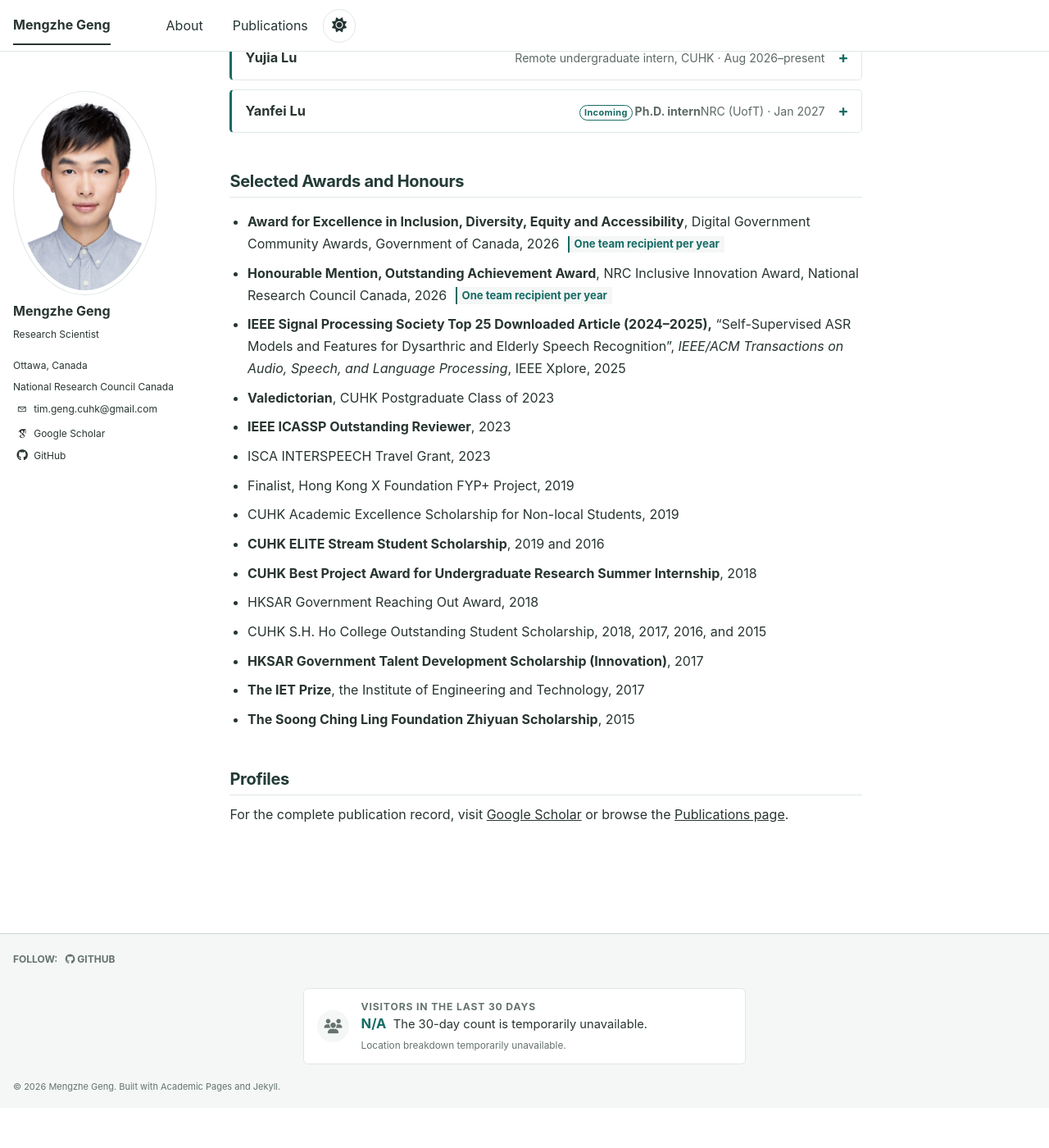
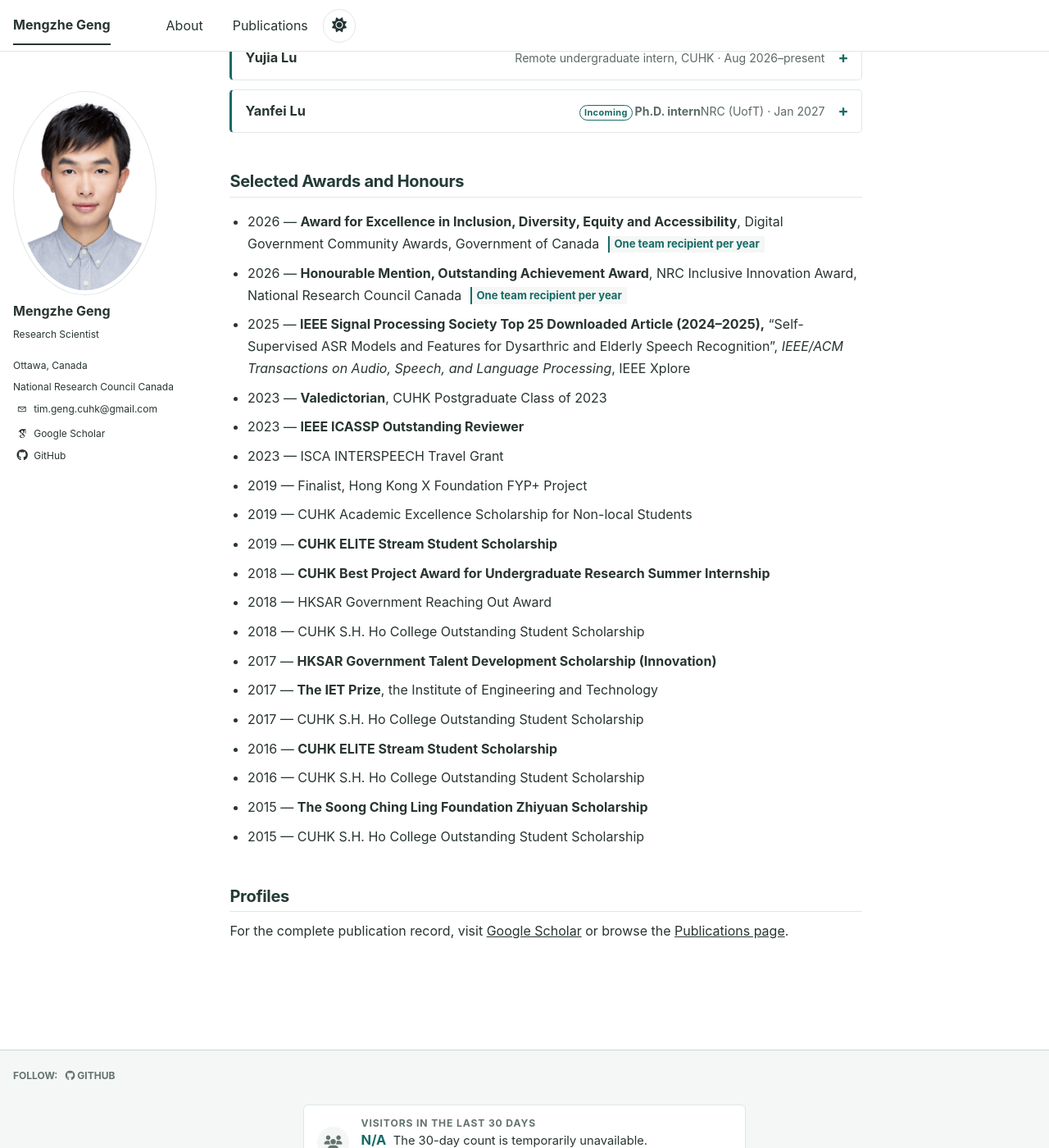
Before and after one commit to MENGZHEGENG/MENGZHEGENG.github.io, a Jekyll site: the page built from _pages/about.md, in a window 1280 px wide and 1400 px high, scrolled down 2925 px. Shown: the whole window at 82% size. Built offline with Jekyll 4.4.1, drawn with Linux system fonts in a browser that asks for light colours; some web fonts are replaced; before the commit the page ends 4276 px from its top, so only the background shows below that.

Commit message:
Sort selected awards by year

```diff
--- a/_pages/about.md
+++ b/_pages/about.md
@@ -212,21 +212,25 @@ classes: wide
 
 <h2 id="awards">Selected Awards and Honours</h2>
 <ul class="award-list">
-  <li class="award-item"><strong><a href="https://www.canada.ca/en/government/system/digital-government/gcdigital-community/networking-events/digital-government-community-awards/awards.html" target="_blank" rel="noopener noreferrer">Award for Excellence in Inclusion, Diversity, Equity and Accessibility</a></strong>, Digital Government Community Awards, Government of Canada, 2026 <span class="award-qualifier"><strong>One team recipient per year</strong></span></li>
-  <li class="award-item"><strong>Honourable Mention, Outstanding Achievement Award</strong>, NRC Inclusive Innovation Award, National Research Council Canada, 2026 <span class="award-qualifier"><strong>One team recipient per year</strong></span></li>
-  <li class="award-item"><strong>IEEE Signal Processing Society Top 25 Downloaded Article (2024–2025),</strong> <a class="award-article-title" href="https://ieeexplore.ieee.org/document/10584335/" target="_blank" rel="noopener noreferrer">“Self-Supervised ASR Models and Features for Dysarthric and Elderly Speech Recognition”</a>, <em>IEEE/ACM Transactions on Audio, Speech, and Language Processing</em>, IEEE Xplore, 2025</li>
-  <li class="award-item"><strong>Valedictorian</strong>, <a href="https://www.cpr.cuhk.edu.hk/en/press/cuhk-holds-92nd-congregation-for-the-conferment-of-degrees/" target="_blank" rel="noopener noreferrer">CUHK Postgraduate Class of 2023</a></li>
-  <li class="award-item"><strong><a href="https://2023.ieeeicassp.org/outstanding-reviewer-recognitions/" target="_blank" rel="noopener noreferrer">IEEE ICASSP Outstanding Reviewer</a></strong>, 2023</li>
-  <li class="award-item"><a href="https://interspeech2023.org/travel-grants/" target="_blank" rel="noopener noreferrer">ISCA INTERSPEECH Travel Grant, 2023</a></li>
-  <li class="award-item"><a href="https://www.hkxfoundation.org/aboutus" target="_blank" rel="noopener noreferrer">Finalist, Hong Kong X Foundation FYP+ Project, 2019</a></li>
-  <li class="award-item">CUHK Academic Excellence Scholarship for Non-local Students, 2019</li>
-  <li class="award-item"><strong><a href="https://www3.erg.cuhk.edu.hk/erg/Elite/Scholarship" target="_blank" rel="noopener noreferrer">CUHK ELITE Stream Student Scholarship</a></strong>, 2019 and 2016</li>
-  <li class="award-item"><strong>CUHK Best Project Award for Undergraduate Research Summer Internship</strong>, 2018</li>
-  <li class="award-item"><a href="https://admission.cuhk.edu.hk/fees-financing-your-studies/scholarships/reaching-out-award/" target="_blank" rel="noopener noreferrer">HKSAR Government Reaching Out Award</a>, 2018</li>
-  <li class="award-item">CUHK S.H. Ho College Outstanding Student Scholarship, 2018, 2017, 2016, and 2015</li>
-  <li class="award-item"><strong><a href="https://admission.cuhk.edu.hk/fees-financing-your-studies/scholarships/talent-development-sch/" target="_blank" rel="noopener noreferrer">HKSAR Government Talent Development Scholarship (Innovation)</a></strong>, 2017</li>
-  <li class="award-item"><strong><a href="https://www.theiet.org/impact-society/awards-prizes-and-scholarships/iet-student-prizes" target="_blank" rel="noopener noreferrer">The IET Prize</a></strong>, the Institute of Engineering and Technology, 2017</li>
-  <li class="award-item"><strong><a href="https://www.csclf.org/" target="_blank" rel="noopener noreferrer">The Soong Ching Ling Foundation Zhiyuan Scholarship</a></strong>, 2015</li>
+  <li class="award-item">2026 — <strong><a href="https://www.canada.ca/en/government/system/digital-government/gcdigital-community/networking-events/digital-government-community-awards/awards.html" target="_blank" rel="noopener noreferrer">Award for Excellence in Inclusion, Diversity, Equity and Accessibility</a></strong>, Digital Government Community Awards, Government of Canada <span class="award-qualifier"><strong>One team recipient per year</strong></span></li>
+  <li class="award-item">2026 — <strong>Honourable Mention, Outstanding Achievement Award</strong>, NRC Inclusive Innovation Award, National Research Council Canada <span class="award-qualifier"><strong>One team recipient per year</strong></span></li>
+  <li class="award-item">2025 — <strong>IEEE Signal Processing Society Top 25 Downloaded Article (2024–2025),</strong> <a class="award-article-title" href="https://ieeexplore.ieee.org/document/10584335/" target="_blank" rel="noopener noreferrer">“Self-Supervised ASR Models and Features for Dysarthric and Elderly Speech Recognition”</a>, <em>IEEE/ACM Transactions on Audio, Speech, and Language Processing</em>, IEEE Xplore</li>
+  <li class="award-item">2023 — <strong>Valedictorian</strong>, <a href="https://www.cpr.cuhk.edu.hk/en/press/cuhk-holds-92nd-congregation-for-the-conferment-of-degrees/" target="_blank" rel="noopener noreferrer">CUHK Postgraduate Class of 2023</a></li>
+  <li class="award-item">2023 — <strong><a href="https://2023.ieeeicassp.org/outstanding-reviewer-recognitions/" target="_blank" rel="noopener noreferrer">IEEE ICASSP Outstanding Reviewer</a></strong></li>
+  <li class="award-item">2023 — <a href="https://interspeech2023.org/travel-grants/" target="_blank" rel="noopener noreferrer">ISCA INTERSPEECH Travel Grant</a></li>
+  <li class="award-item">2019 — <a href="https://www.hkxfoundation.org/aboutus" target="_blank" rel="noopener noreferrer">Finalist, Hong Kong X Foundation FYP+ Project</a></li>
+  <li class="award-item">2019 — CUHK Academic Excellence Scholarship for Non-local Students</li>
+  <li class="award-item">2019 — <strong><a href="https://www3.erg.cuhk.edu.hk/erg/Elite/Scholarship" target="_blank" rel="noopener noreferrer">CUHK ELITE Stream Student Scholarship</a></strong></li>
+  <li class="award-item">2018 — <strong>CUHK Best Project Award for Undergraduate Research Summer Internship</strong></li>
+  <li class="award-item">2018 — <a href="https://admission.cuhk.edu.hk/fees-financing-your-studies/scholarships/reaching-out-award/" target="_blank" rel="noopener noreferrer">HKSAR Government Reaching Out Award</a></li>
+  <li class="award-item">2018 — CUHK S.H. Ho College Outstanding Student Scholarship</li>
+  <li class="award-item">2017 — <strong><a href="https://admission.cuhk.edu.hk/fees-financing-your-studies/scholarships/talent-development-sch/" target="_blank" rel="noopener noreferrer">HKSAR Government Talent Development Scholarship (Innovation)</a></strong></li>
+  <li class="award-item">2017 — <strong><a href="https://www.theiet.org/impact-society/awards-prizes-and-scholarships/iet-student-prizes" target="_blank" rel="noopener noreferrer">The IET Prize</a></strong>, the Institute of Engineering and Technology</li>
+  <li class="award-item">2017 — CUHK S.H. Ho College Outstanding Student Scholarship</li>
+  <li class="award-item">2016 — <strong><a href="https://www3.erg.cuhk.edu.hk/erg/Elite/Scholarship" target="_blank" rel="noopener noreferrer">CUHK ELITE Stream Student Scholarship</a></strong></li>
+  <li class="award-item">2016 — CUHK S.H. Ho College Outstanding Student Scholarship</li>
+  <li class="award-item">2015 — <strong><a href="https://www.csclf.org/" target="_blank" rel="noopener noreferrer">The Soong Ching Ling Foundation Zhiyuan Scholarship</a></strong></li>
+  <li class="award-item">2015 — CUHK S.H. Ho College Outstanding Student Scholarship</li>
 </ul>
 
 <h2>Profiles</h2>
```
